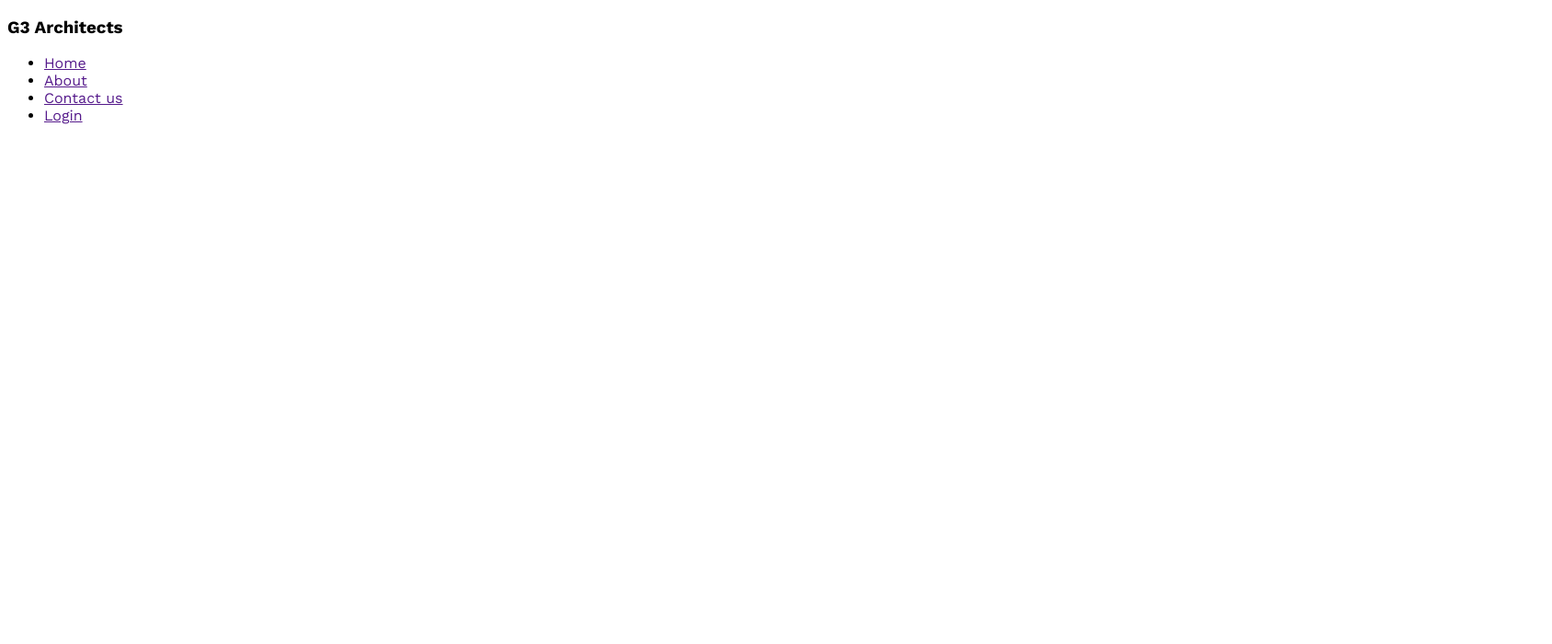
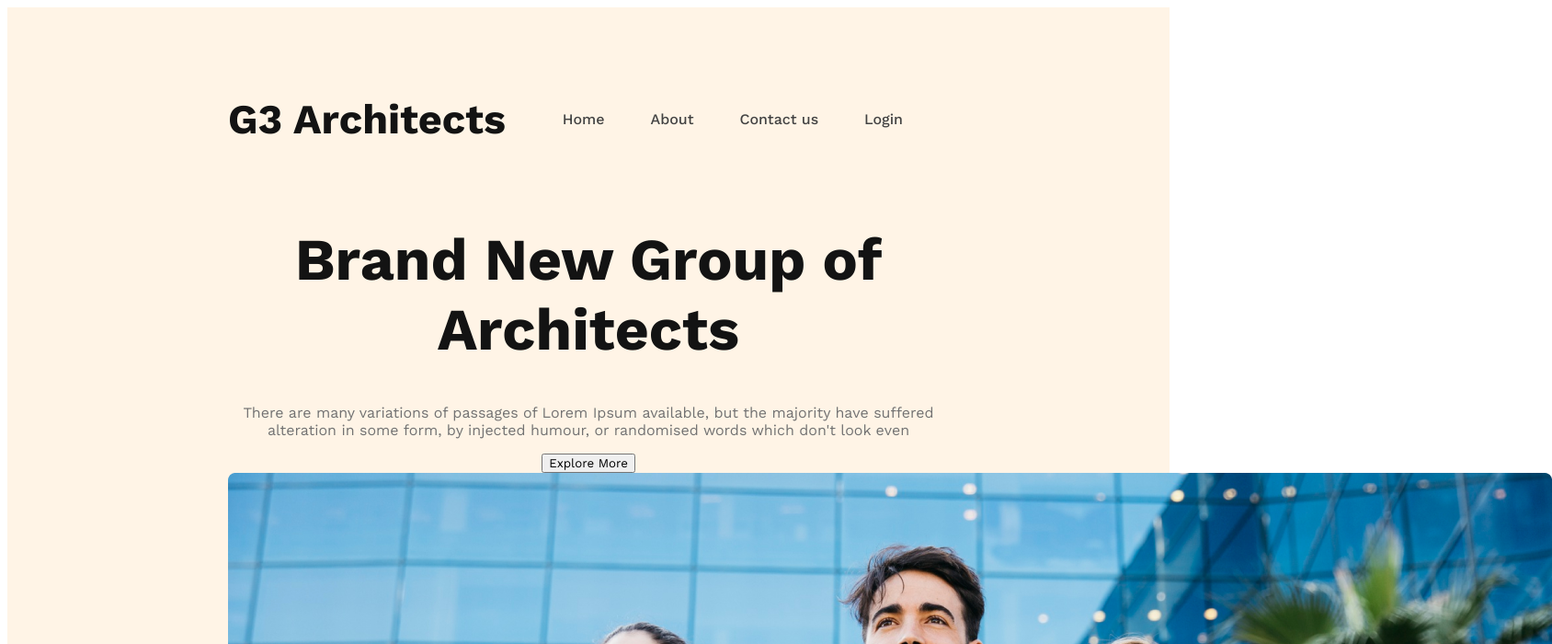
Before and after one commit to jui-9545/g3-architect-website, a plain HTML site: page index.html in a window 1280 px wide. Shown: the top 700 px of the page at 92% size, 1688 px wide, since content can reach past the window. Drawn offline with nearby package versions, Linux system fonts and the light colour scheme.

Commit message:
added banner section

```diff
--- a/index.html
+++ b/index.html
@@ -9,7 +9,7 @@
 <body>
     <header>
         <nav>
-            <h3>G3 Architects</h3>
+            <h3 class="nav-title">G3 Architects</h3>
             <ul>
                 <li><a href="">Home</a></li>
                 <li><a href="">About</a></li>
@@ -17,6 +17,15 @@
                 <li><a href="">Login</a></li>
             </ul>
         </nav>
+        <div class="banner">
+           <div class="banner-content">
+            <h1 class="banner-title">Brand New  Group of Architects</h1>
+            <p class="banner-description">There are many variations of passages of Lorem Ipsum available, but the majority have suffered alteration in some form, by injected humour, or randomised words which don't look even</p>
+            <button class="btn-primary">Explore More</button>
+            </div>
+            <img src="images/banner.png" alt="">
+
+        </div>
 
     </header>
     <main>
--- a/styles/architect.css
+++ b/styles/architect.css
@@ -5,3 +5,55 @@
     font-family: "Work Sans", sans-serif;
 
 }
+/* header styles*/
+header{
+    background: rgba(255, 144, 14, 0.1);
+    padding: 50px 240px;
+}
+nav{
+    display: flex;
+    justify-content: space-between;
+    align-items: center;
+
+
+}
+.nav-title{
+    font-size: 45px;
+    font-weight: 700;
+    color: rgb(19, 19, 19);
+}
+nav>ul{
+    display: flex;
+}
+/*(nav>ul>li or nav li) dileo kaj korbe*/
+nav li{
+    list-style: none;
+    margin-right: 50px;
+    font-weight: 500;
+    font-size: 1 rem;
+
+}
+nav li a{
+    text-decoration: none;
+    color: rgb(66, 66, 66);
+
+
+}
+/*banner styles*/
+.banner-content{
+    max-width: 800px;
+    margin: 0 auto;
+    text-align: center;
+
+}
+.banner-title{
+    font-size: 64px;
+    font-weight: 700;
+    color: rgb(19, 19, 19);
+}
+.banner-description{
+    font-size: 16px;
+    font-weight: 400;
+    color: rgb(114, 114, 114);
+
+}
```
